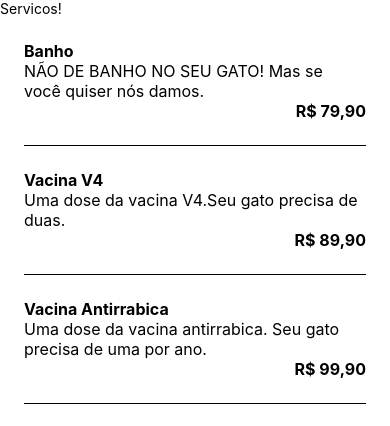
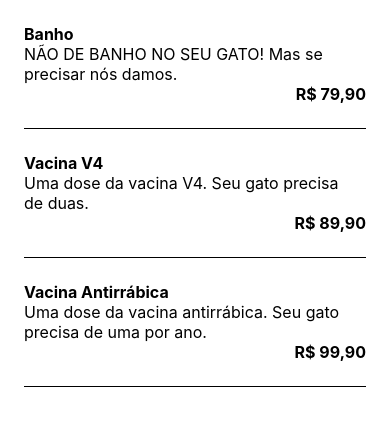
Before and after one commit to Rodrigo0206/gatito-pet-shop, a React Native app: screen / in a window 390 px wide. Shown: the top 426 px of the page. Built offline with nearby package versions, Linux system fonts and the light colour scheme.

Commit message:
index item

```diff
--- a/src/telas/Servicos/index.js
+++ b/src/telas/Servicos/index.js
@@ -1,6 +1,6 @@
 import React from 'react';
 
-import { SafeAreaView, StatusBar, Text, FlatList } from 'react-native';
+import { SafeAreaView, StatusBar, FlatList } from 'react-native';
 import Item from './Item';
 
 const servicos = [
@@ -8,29 +8,28 @@ const servicos = [
     id: 1,
     nome: "Banho",
     preco: 79.9,
-        descricao: "NÃO DE BANHO NO SEU GATO! Mas se você quiser nós damos."
+    descricao: "NÃO DE BANHO NO SEU GATO! Mas se precisar nós damos."
   },
   {
     id: 2,
     nome: "Vacina V4",
     preco: 89.9,
-        descricao: "Uma dose da vacina V4.Seu gato precisa de duas."
+    descricao: "Uma dose da vacina V4. Seu gato precisa de duas."
   },
   {
     id: 3,
-        nome: "Vacina Antirrabica",
+    nome: "Vacina Antirrábica",
     preco: 99.9,
-        descricao: "Uma dose da vacina antirrabica. Seu gato precisa de uma por ano."
+    descricao: "Uma dose da vacina antirrábica. Seu gato precisa de uma por ano."
   }
 ];
 
-export default function Servicos(){
-    return<SafeAreaView>
-        <StatusBar/>
-        <Text>Servicos!</Text>
+export default function Servicos() {
+  return <SafeAreaView>
+    <StatusBar />
     <FlatList
       data={servicos}
-            renderItem={({item}) => <Item {...item} />}
+      renderItem={({item}) => <Item {...item}  />}
       keyExtractor={({id}) => String(id)}
     />
   </SafeAreaView>
```
Lines whose indentation alone changed are shown as unchanged.
